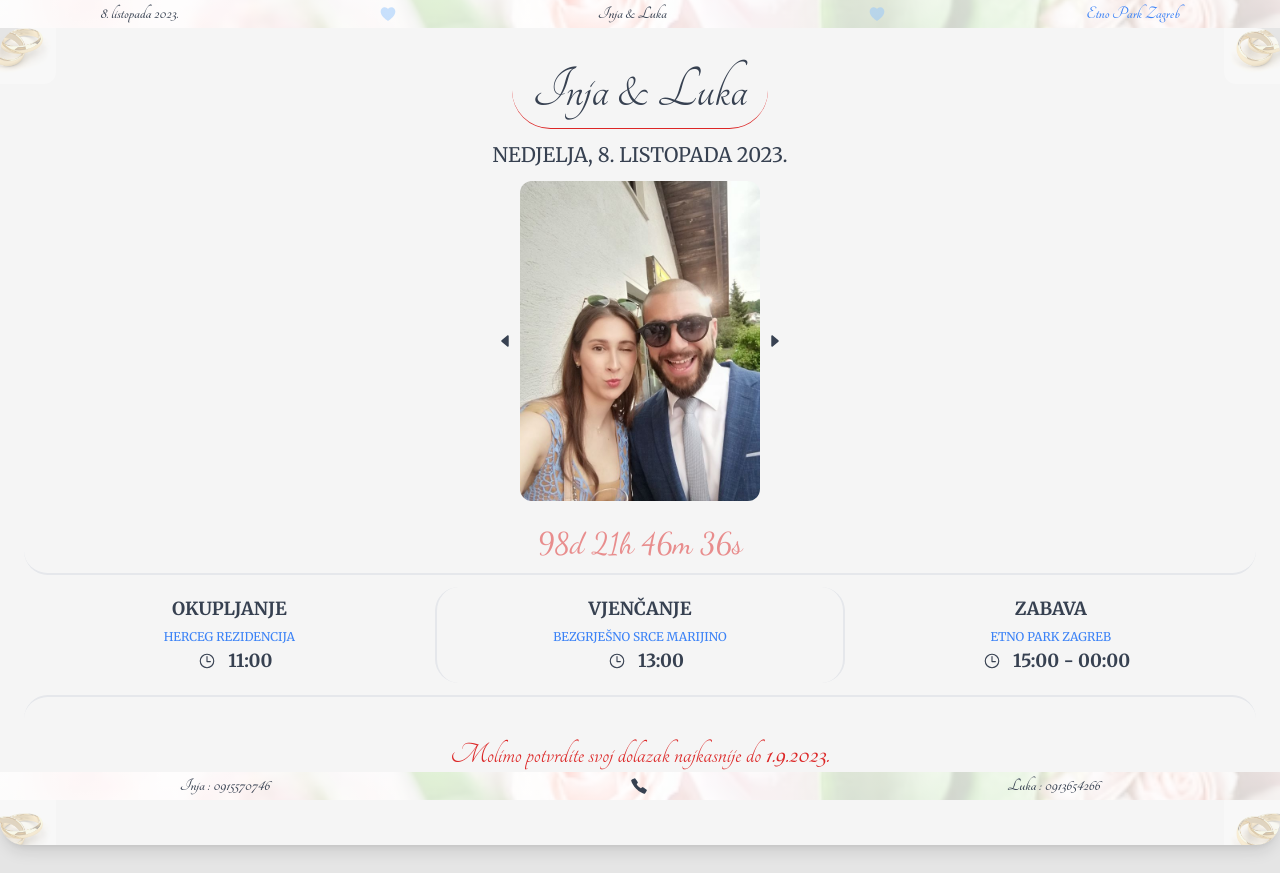
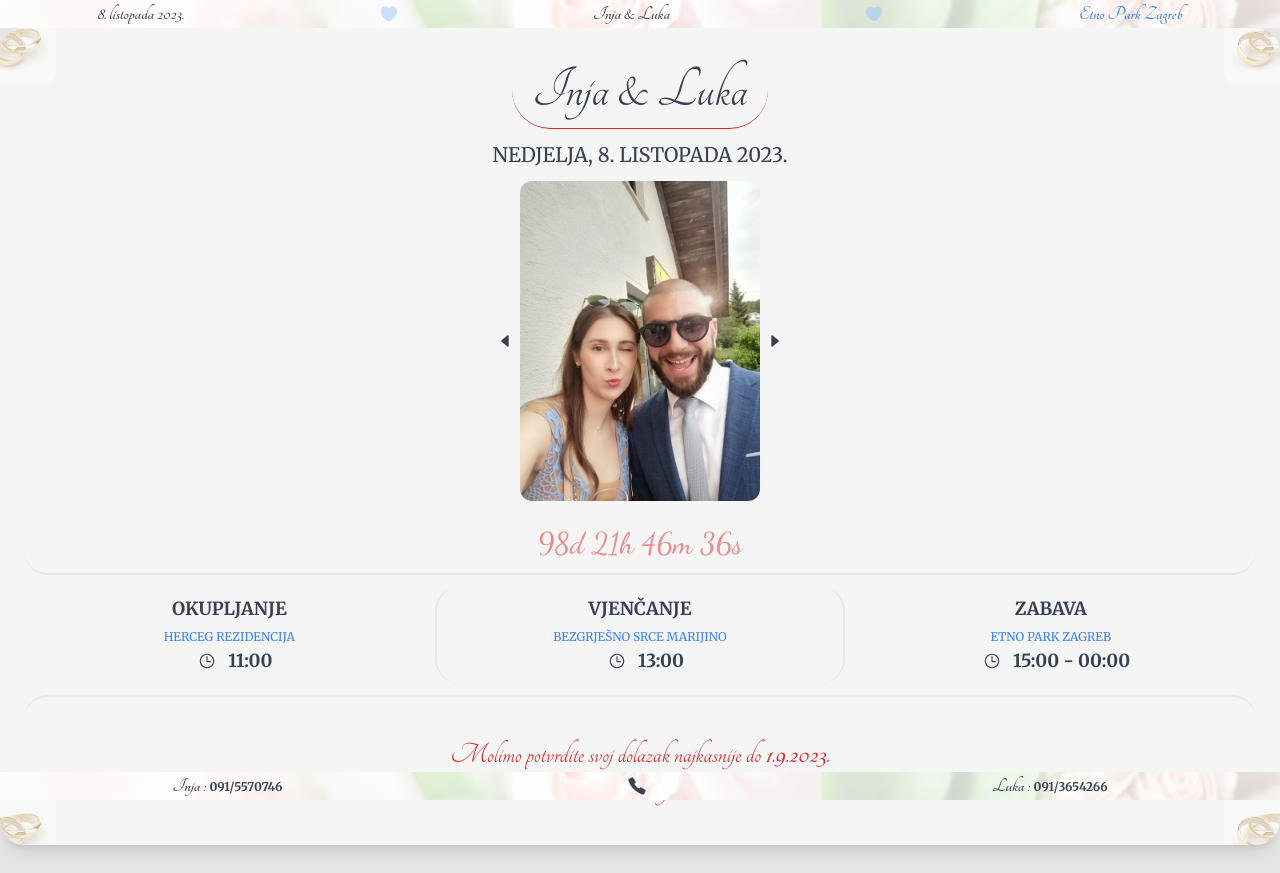
Before and after one commit to elukher/wedding.github.io, a website: page index.html in a window 1280 px wide. Drawn offline with nearby package versions, Linux system fonts and the light colour scheme; a web font is replaced by a local one.

Commit message:
Update index.html

```diff
--- a/index.html
+++ b/index.html
@@ -8,7 +8,7 @@
   </head>
   <body class="bg-neutral-200">
     <div
-      class="flex fixed font-bold bg-cover bg-no-repeat bg-center bg-pink-100 inset-x-0 top-0 justify-around items-center font-tangerine text-lg text-gray-700 transition-colors duration-300 z-50"
+      class="flex fixed font-bold bg-cover bg-no-repeat bg-center bg-pink-100 inset-x-0 top-0 justify-around items-center font-tangerine text-xl text-gray-700 transition-colors duration-300 z-50"
       style="
         background-image: linear-gradient(
             rgba(255, 255, 255, 0.8),
@@ -35,7 +35,7 @@
       </a>
     </div>
     <div
-      class="flex fixed bg-cover font-bold bg-no-repeat bg-center bg-pink-100 inset-x-0 bottom-0 justify-around items-center font-tangerine text-lg text-gray-700 transition-colors duration-300 z-50"
+      class="flex fixed bg-cover font-bold bg-no-repeat bg-center bg-pink-100 inset-x-0 bottom-0 justify-around items-center font-tangerine text-xl text-gray-700 transition-colors duration-300 z-50"
       style="
         background-image: linear-gradient(
             rgba(255, 255, 255, 0.8),
@@ -44,9 +44,9 @@
           url('public/img/flowers.avif');
       "
     >
-      <div class="font-bold">Inja : 0915570746</div>
+      <div class="font-bold">Inja : <span class="font-merrie text-xs">091/5570746</span></div>
       <ion-icon name="call-sharp"></ion-icon>
-      <div class="font-bold">Luka : 0913654266</div>
+      <div class="font-bold">Luka : <span class="font-merrie text-xs">091/3654266</span></div>
     </div>
     <div
       class="my-7 p-6 rounded-3xl shadow-lg hover:shadow-xl bg-neutral-100 relative text-gray-700 overflow-hidden font-tangerine"
@@ -213,7 +213,7 @@
         </div>
       </div>
       <div class="flex justify-center">
-        <div>Veselimo se vasem dolasku!</div>
+        <div>Razveselite nas svojim dolaskom!</div>
       </div>
     </div>
     <script
```
